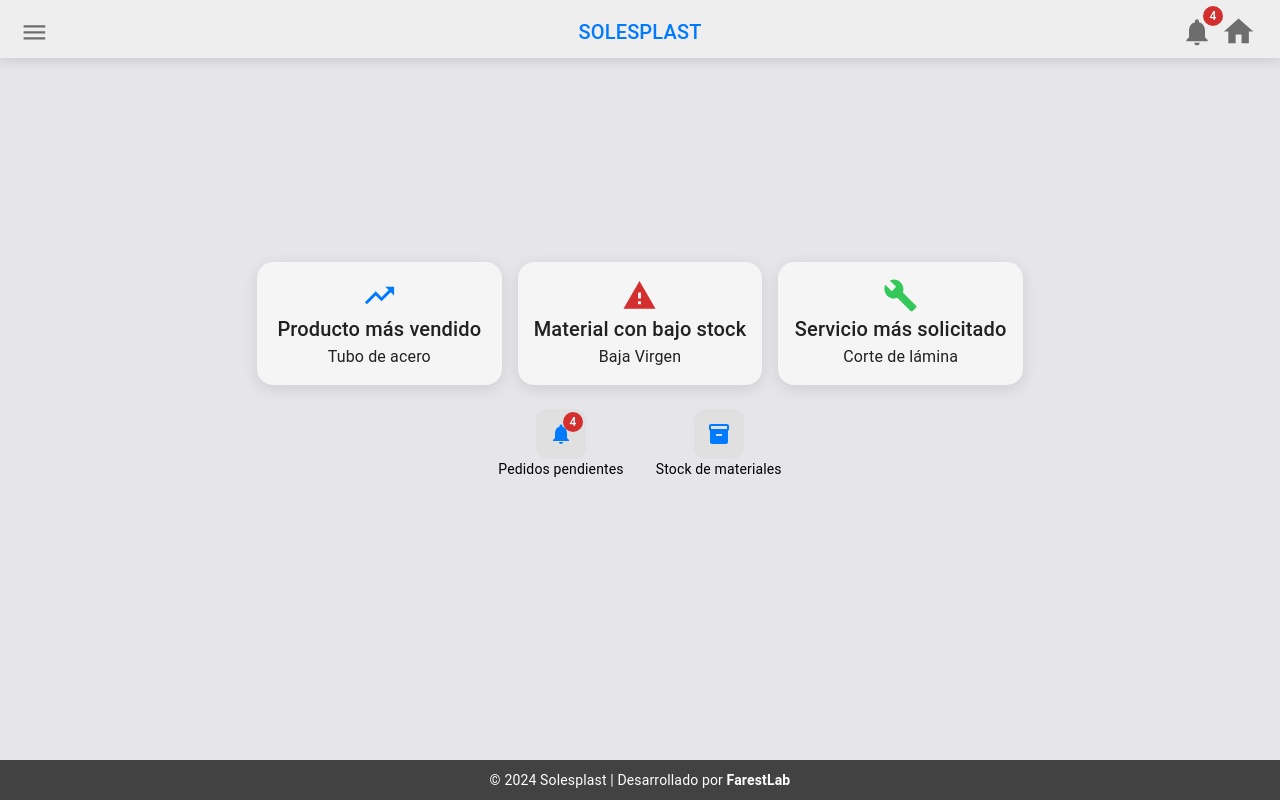
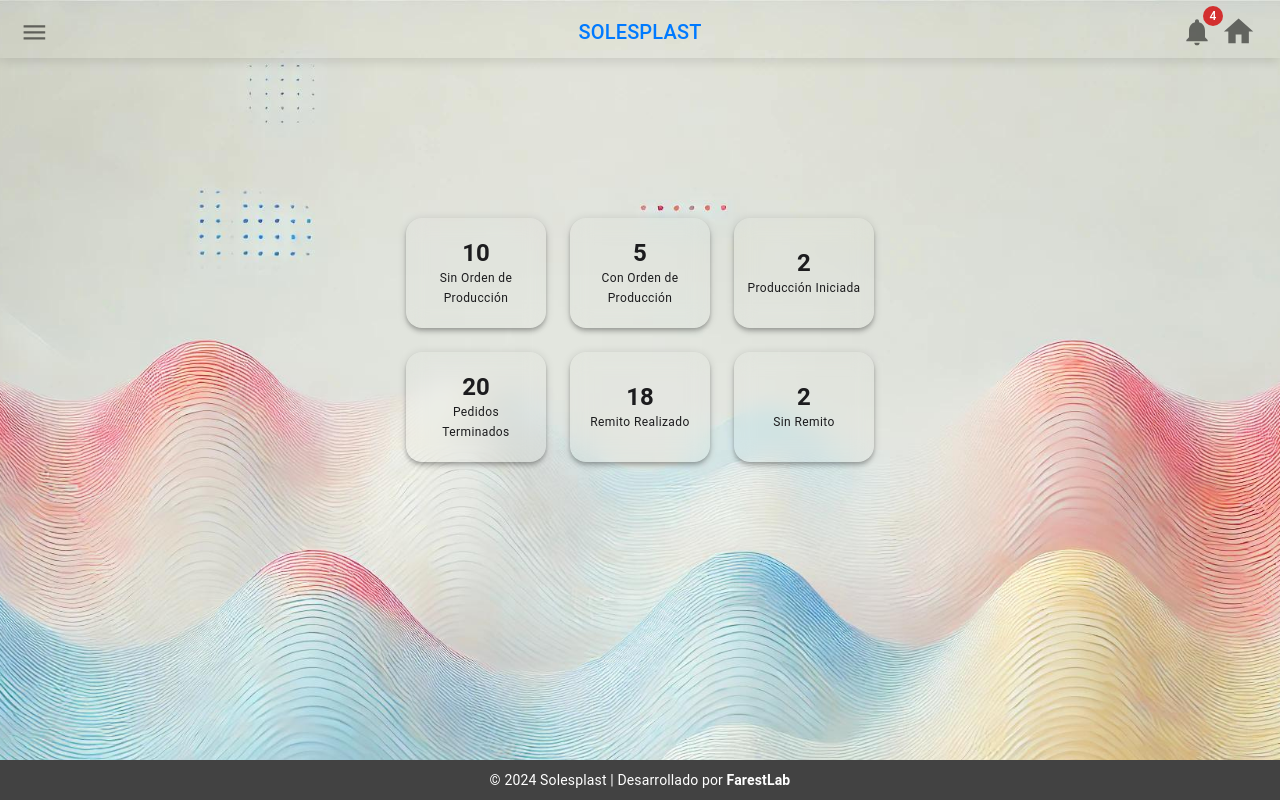
Before and after one commit to DiegoEstela/solesplast-farestlab, a React (Vite) app: page / in a window 1280 px wide. Built offline with nearby package versions, Linux system fonts and the light colour scheme.

Commit message:
refacor in home

```diff
--- a/src/components/NavBar/NavBar.style.ts
+++ b/src/components/NavBar/NavBar.style.ts
@@ -7,7 +7,7 @@ export const NavbarContainer = styled(AppBar)(({ theme }) => ({
   top: 0,
   left: 0,
   width: "100vw",
-  backgroundColor: theme.palette.grey[200],
+  backgroundColor: theme.palette.background.default,
   boxShadow: "0px 4px 10px rgba(0, 0, 0, 0.1)",
   display: "flex",
   alignContent: "center",
@@ -40,7 +40,7 @@ export const StyledDrawer = styled(Drawer)(({ theme }) => ({
     width: "85%",
     maxWidth: "280px",
     height: "100vh",
-    backgroundColor: theme.palette.background.default,
+    backgroundColor: theme.palette.background.paper,
     borderRadius: "0 16px 16px 0",
     boxShadow: "4px 0 10px rgba(0, 0, 0, 0.1)",
     transition: "transform 0.3s ease-in-out",
--- /dev/null
+++ b/src/components/StatusCard/StatusCard.style.ts
@@ -0,0 +1,21 @@
+import { styled } from "@mui/material/styles";
+import { Box } from "@mui/material";
+
+export const StatusCardContainer = styled(Box)(({ theme }) => ({
+  display: "flex",
+  flexDirection: "column",
+  alignItems: "center",
+  justifyContent: "center",
+  width: "140px",
+  height: "110px",
+  borderRadius: "16px",
+  backgroundColor: theme.palette.background.default,
+  backdropFilter: "blur(10px)",
+  boxShadow: theme.shadows[4],
+  padding: "12px",
+  transition: "all 0.3s ease",
+  "&:hover": {
+    boxShadow: theme.shadows[6],
+    transform: "scale(1.05)",
+  },
+}));
--- /dev/null
+++ b/src/components/StatusCard/StatusCard.tsx
@@ -0,0 +1,22 @@
+import { Typography } from "@mui/material";
+import { StatusCardContainer } from "./StatusCard.style";
+
+interface StatusCardProps {
+  count: number;
+  label: string;
+}
+
+const StatusCard: React.FC<StatusCardProps> = ({ count, label }) => {
+  return (
+    <StatusCardContainer>
+      <Typography variant="h5" fontWeight="bold">
+        {count}
+      </Typography>
+      <Typography variant="caption" textAlign="center">
+        {label}
+      </Typography>
+    </StatusCardContainer>
+  );
+};
+
+export default StatusCard;
--- a/src/pages/Home/Home.style.ts
+++ b/src/pages/Home/Home.style.ts
@@ -1,69 +1,28 @@
 import { styled } from "@mui/material/styles";
+import { Box, Grid, Typography } from "@mui/material";
 
-export const HomeContainer = styled("div")(({ theme }) => ({
+export const HomeContainer = styled(Box)(({ theme }) => ({
   display: "flex",
   flexDirection: "column",
   alignItems: "center",
   justifyContent: "center",
-  paddingTop: "70px",
-  gap: theme.spacing(4),
+  height: "80vh",
+  padding: theme.spacing(4),
   backgroundColor: theme.palette.background.default,
-  minHeight: "80vh",
 }));
 
-export const MetricsContainer = styled("div")(({ theme }) => ({
-  display: "grid",
-  gridTemplateColumns: "repeat(auto-fit, minmax(150px, 1fr))",
-  gap: theme.spacing(2),
-  justifyContent: "center",
-  alignItems: "center",
-  maxWidth: "70%",
+export const Title = styled(Typography)(({ theme }) => ({
+  fontWeight: "bold",
+  marginBottom: theme.spacing(3),
+  fontSize: theme.typography.h5.fontSize,
 }));
 
-export const MetricWidget = styled("div")(({ theme }) => ({
-  display: "flex",
-  flexDirection: "column",
-  alignItems: "center",
-  justifyContent: "center",
-  padding: theme.spacing(2),
-  borderRadius: "16px",
-  boxShadow: "0px 4px 15px rgba(0, 0, 0, 0.1)",
-  backgroundColor: theme.palette.grey[100],
-  color: theme.palette.grey[900],
-  minWidth: "140px",
-  minHeight: "120px",
-  textAlign: "center",
-}));
-
-export const QuickAccessContainer = styled("div")(({ theme }) => ({
-  display: "flex",
-  gap: theme.spacing(2),
-  justifyContent: "center",
-  marginTop: theme.spacing(-2),
-}));
-
-export const QuickAccessButton = styled("button")(({ theme }) => ({
-  display: "flex",
-  flexDirection: "column",
-  alignItems: "center",
-  padding: theme.spacing(1),
-  borderRadius: "12px",
-  backgroundColor: "transparent",
-  cursor: "pointer",
-  border: "none",
-  transition: "all 0.3s ease-in-out",
-  "&:hover svg": {
-    transform: "scale(1.15)",
+export const GridContainer = styled(Grid)(({ theme }) => ({
+  maxWidth: "800px", // Ajusta mejor la grilla al centro
+  display: "grid",
+  gridTemplateColumns: "repeat(2, 1fr)", // Por defecto 2 columnas
+  gap: theme.spacing(3),
+  [theme.breakpoints.up("md")]: {
+    gridTemplateColumns: "repeat(3, 1fr)", // En desktop 3 columnas
   },
 }));
-
-export const QuickAccessIcon = styled("div")(({ theme }) => ({
-  display: "flex",
-  alignItems: "center",
-  justifyContent: "center",
-  width: "50px",
-  height: "50px",
-  borderRadius: "12px",
-  backgroundColor: theme.palette.grey[300],
-  padding: theme.spacing(1),
-}));
--- a/src/pages/Home/Home.tsx
+++ b/src/pages/Home/Home.tsx
@@ -1,57 +1,23 @@
-import { Typography, Badge } from "@mui/material";
-import TrendingUpIcon from "@mui/icons-material/TrendingUp";
-import WarningIcon from "@mui/icons-material/Warning";
-import BuildIcon from "@mui/icons-material/Build";
-import NotificationsIcon from "@mui/icons-material/Notifications";
-import InventoryIcon from "@mui/icons-material/Inventory";
-import {
-  HomeContainer,
-  MetricsContainer,
-  MetricWidget,
-  QuickAccessContainer,
-  QuickAccessButton,
-  QuickAccessIcon,
-} from "./Home.style";
+import StatusCard from "../../components/StatusCard/StatusCard";
+import { GridContainer, HomeContainer } from "./Home.style";
+
+const steps = [
+  { label: "Sin Orden de Producción", count: 10 },
+  { label: "Con Orden de Producción", count: 5 },
+  { label: "Producción Iniciada", count: 2 },
+  { label: "Pedidos Terminados", count: 20 },
+  { label: "Remito Realizado", count: 18 },
+  { label: "Sin Remito", count: 2 },
+];
 
 const Home = () => {
   return (
     <HomeContainer>
-      {/* Widgets de métricas estilo iOS */}
-      <MetricsContainer>
-        <MetricWidget>
-          <TrendingUpIcon fontSize="large" color="primary" />
-          <Typography variant="h6">Producto más vendido</Typography>
-          <Typography variant="body1">Tubo de acero</Typography>
-        </MetricWidget>
-        <MetricWidget>
-          <WarningIcon fontSize="large" color="error" />
-          <Typography variant="h6">Material con bajo stock</Typography>
-          <Typography variant="body1">Baja Virgen</Typography>
-        </MetricWidget>
-        <MetricWidget>
-          <BuildIcon fontSize="large" color="secondary" />
-          <Typography variant="h6">Servicio más solicitado</Typography>
-          <Typography variant="body1">Corte de lámina</Typography>
-        </MetricWidget>
-      </MetricsContainer>
-
-      {/* Accesos rápidos */}
-      <QuickAccessContainer>
-        <QuickAccessButton>
-          <QuickAccessIcon>
-            <Badge badgeContent={4} color="error">
-              <NotificationsIcon fontSize="medium" color="primary" />
-            </Badge>
-          </QuickAccessIcon>
-          <Typography variant="body2">Pedidos pendientes</Typography>
-        </QuickAccessButton>
-        <QuickAccessButton>
-          <QuickAccessIcon>
-            <InventoryIcon fontSize="medium" color="primary" />
-          </QuickAccessIcon>
-          <Typography variant="body2">Stock de materiales</Typography>
-        </QuickAccessButton>
-      </QuickAccessContainer>
+      <GridContainer>
+        {steps.map((step, index) => (
+          <StatusCard key={index} count={step.count} label={step.label} />
+        ))}
+      </GridContainer>
     </HomeContainer>
   );
 };
--- a/src/theme.ts
+++ b/src/theme.ts
@@ -1,6 +1,5 @@
 import { createTheme } from "@mui/material/styles";
 
-// Extendemos la interfaz de PaletteOptions para incluir "navbar"
 declare module "@mui/material/styles" {
   interface Palette {
     navbar: {
@@ -17,23 +16,36 @@ declare module "@mui/material/styles" {
 const theme = createTheme({
   palette: {
     primary: {
-      main: "#007AFF", // Azul iOS
+      main: "#007AFF", // Azul
     },
     secondary: {
-      main: "#34C759", // Verde iOS
+      main: "#34C759", // Verde
     },
     navbar: {
       main: "#F8F8F8", // Blanco hoja, no brillante
     },
     background: {
-      default: "#E5E5EA", // Blanco grisáceo
-      paper: "#FFFFFF",
+      default: "transparent", // Fondo transparente
+      paper: "rgba(255, 255, 255, 0.9)", // Blanco semi-transparente
     },
     text: {
       primary: "#1C1C1E",
       secondary: "#8E8E93",
     },
   },
+  components: {
+    MuiCssBaseline: {
+      styleOverrides: {
+        body: {
+          backgroundImage: "url('/background_solesplast.jpg')",
+          backgroundSize: "cover",
+          backgroundPosition: "center",
+          backgroundRepeat: "no-repeat",
+          backgroundAttachment: "fixed",
+        },
+      },
+    },
+  },
 });
 
 export default theme;
```
Also changed, not shown: public/background_solesplast.jpg (added).
